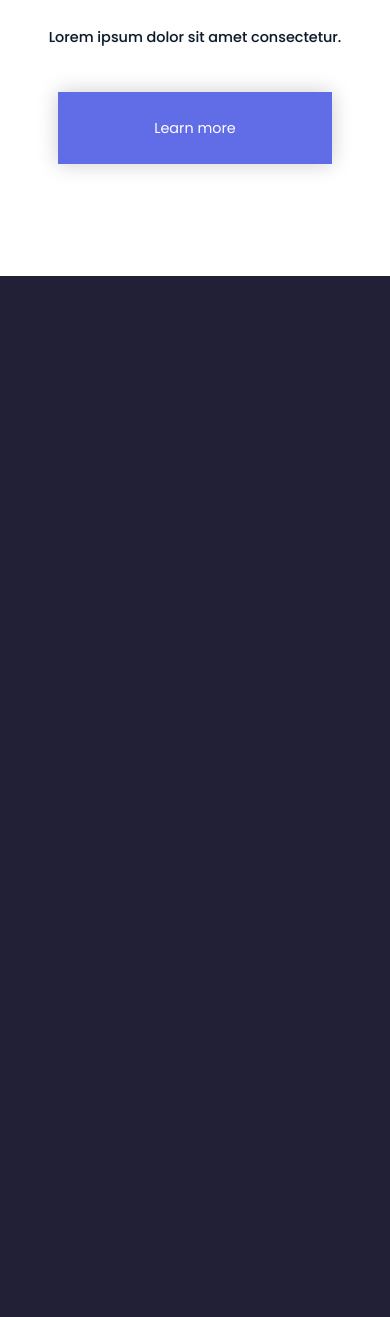
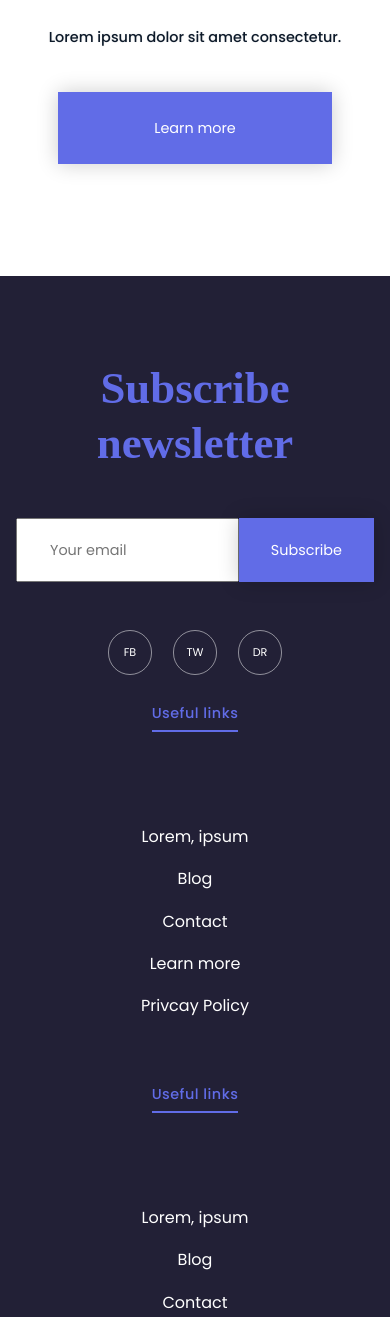
Before and after one commit to damien-hl/travia, a website built with Vite: page index.html in a window 390 px wide. Shown: the part 6643-7960 px from the top of the page. Before the commit the page ends 6919 px from the top, so only its background shows below. Built offline with nearby package versions, Linux system fonts and the light colour scheme; files whose address does not match are found by name; a web font is replaced by a local one.

Commit message:
Created responsive footer

```diff
--- a/assets/scss/base/_base.scss
+++ b/assets/scss/base/_base.scss
@@ -23,7 +23,13 @@ a {
   }
 }
 
-button {
+ul {
+  margin: 0;
+  padding: 0;
+  list-style: none;
+}
+
+button, input[type="button"], input[type="submit"] {
   background-color: $primary;
   border: none;
   box-shadow: 0 0 20px rgba(0,0,0,0.20);
@@ -34,3 +40,15 @@ button {
     outline: none;
   }
 }
+
+.sr-only {
+  position: absolute;
+  width: 1px;
+  height: 1px;
+  padding: 0;
+  margin: -1px;
+  overflow: hidden;
+  clip: rect(0, 0, 0, 0);
+  white-space: nowrap;
+  border: 0;
+}
--- /dev/null
+++ b/assets/scss/components/_footer.scss
@@ -0,0 +1,193 @@
+footer.app-footer {
+  margin: 0 auto;
+  padding: 6rem 1rem;
+  max-width: 1320px;
+  display: flex;
+
+  @media (min-width: 576px) and (max-width: 991.98px) {
+    padding: 4rem 1rem;
+    flex-wrap: wrap;
+  }
+
+  @media (max-width: 575.98px) {
+    padding: 3rem 1rem;
+    flex-wrap: wrap;
+  }
+
+  .contact {
+    margin-right: 4rem;
+    flex: 0 0 50%;
+
+    @media (min-width: 576px) and (max-width: 991.98px) {
+      margin-right: 0;
+      flex: 1 0 100%;
+    }
+
+    @media (max-width: 575.98px) {
+      margin-right: 0;
+      flex: 1 0 100%;
+    }
+
+    h2.title {
+      margin-bottom: 6rem;
+      font-family: $font-family-serif;
+      font-size: 2.8rem;
+      font-weight: 700;
+      line-height: 3.4rem;
+      color: $primary;
+
+      @media (min-width: 576px) and (max-width: 991.98px) {
+        margin-bottom: 4rem;
+      }
+
+      @media (max-width: 575.98px) {
+        margin-bottom: 3rem;
+        text-align: center;
+      }
+    }
+
+    .form {
+      margin-bottom: 3rem;
+      display: flex;
+      height: 5rem;
+
+      @media (max-width: 575.98px) {
+        height: 4rem;
+      }
+
+      input[type="email"] {
+        padding: 1rem 2rem;
+        width: 100%;
+        height: 100%;
+        display: block;
+        flex: 1 0 220px;
+        line-height: 1;
+
+        &:focus {
+          outline: none;
+          box-shadow: 0 0 2px $primary;
+        }
+
+        @media (min-width: 576px) and (max-width: 991.98px) {
+          flex-shrink: 1;
+          flex-grow: 0;
+          flex-basis: 100%;
+        }
+
+        @media (max-width: 575.98px) {
+          padding: 1rem 2rem;
+          flex-shrink: 1;
+          flex-grow: 0;
+          flex-basis: 100%;
+          font-size: 0.9rem;
+        }
+      }
+
+      input[type="submit"] {
+        padding: 1rem 2.5rem;
+        width: 100%;
+        height: 100%;
+        flex: 0 0 120px;
+        display: block;
+        white-space: nowrap;
+        font-size: 1rem;
+        line-height: 1;
+        transition: background-color 200ms ease;
+
+        &:focus {
+          background-color: darken($primary, 2.5);
+        }
+
+        &:hover {
+          background-color: darken($primary, 5);
+        }
+
+        @media (min-width: 576px) and (max-width: 991.98px) {
+          flex-shrink: 1;
+          flex-grow: 0;
+          flex-basis: 0;
+        }
+
+        @media (max-width: 575.98px) {
+          padding: 1rem 2rem;
+          flex-shrink: 1;
+          flex-grow: 0;
+          flex-basis: 0;
+          font-size: 0.9rem;
+        }
+      }
+    }
+
+    .social {
+
+      @media (max-width: 575.98px) {
+        text-align: center;
+      }
+
+      .social-link {
+        margin: 0 1rem;
+        display: inline-flex;
+        justify-content: center;
+        align-items: center;
+        width: 2.8rem;
+        height: 2.8rem;
+        border: 1px solid rgba(255, 255, 255, 0.5);
+        border-radius: 50%;
+        font-size: 0.7rem;
+        text-transform: uppercase;
+        line-height: 1;
+        transition: background-color 500ms ease, border-color 500ms ease;
+
+        &:focus {
+          background-color: darken($primary, 2.5);
+          border-color: $primary;
+        }
+
+        &:hover {
+          background-color: $primary;
+          border-color: $primary;
+        }
+
+        @media (max-width: 575.98px) {
+          margin: 0 0.5rem;
+        }
+      }
+    }
+  }
+
+  .useful-links {
+    padding: 1rem;
+    margin: 0 auto;
+    flex: 0 0 auto;
+
+    @media (min-width: 576px) and (max-width: 991.98px) {
+      flex: 1 0 50%;
+    }
+
+    @media (max-width: 575.98px) {
+      flex: 1 0 100%;
+      text-align: center;
+    }
+
+    .useful-title {
+      padding-bottom: 0.5rem;
+      margin-bottom: 6rem;
+      border-bottom: 2px solid $primary;
+      display: inline-block;
+      font-size: 1rem;
+      font-weight: 500;
+      letter-spacing: 0.5px;
+      color: $primary;
+
+      @media (max-width: 575.98px) {
+        font-size: 0.9rem;
+      }
+    }
+
+    .useful-list {
+      .useful-item {
+        margin-bottom: 1.5rem;
+      }
+    }
+  }
+}
--- a/assets/scss/components/_highlights.scss
+++ b/assets/scss/components/_highlights.scss
@@ -108,9 +108,6 @@ section.highlights {
     }
 
     ul.tags {
-      margin: 0;
-      padding: 0;
-      list-style: none;
       display: flex;
 
       @media (max-width: 575.98px) {
--- a/assets/scss/components/_trips.scss
+++ b/assets/scss/components/_trips.scss
@@ -129,12 +129,9 @@ section.trips {
     }
 
     ul.trips-list {
-      margin: 0;
-      padding: 0;
       display: flex;
       justify-content: space-between;
       flex-wrap: wrap;
-      list-style: none;
 
       .trip {
         margin: 1rem;
--- a/assets/scss/main.scss
+++ b/assets/scss/main.scss
@@ -10,3 +10,4 @@
 @import "components/world";
 @import "components/trips";
 @import "components/choice";
+@import "components/footer";
--- a/index.html
+++ b/index.html
@@ -207,7 +207,61 @@
 
     </main> <!-- /main -->
 
-    <footer class="app-footer"></footer> <!-- /footer -->
+    <footer class="app-footer">
+      <div class="contact">
+        <h2 class="title">Subscribe newsletter</h2>
+        <form class="form">
+          <label for="email"><span class="sr-only">Your email</span></label>
+          <input type="email" name="email" id="email" placeholder="Your email">
+          <input type="submit" value="Subscribe">
+        </form>
+        <div class="social">
+          <a href="/" class="social-link">fb</a>
+          <a href="/" class="social-link">tw</a>
+          <a href="/" class="social-link">dr</a>
+        </div>
+      </div>
+      <div class="useful-links">
+        <h3 class="useful-title">Useful links</h3>
+        <ul class="useful-list">
+          <li class="useful-item">
+            <a href="#" class="useful-link">Lorem, ipsum</a>
+          </li>
+          <li class="useful-item">
+            <a href="#" class="useful-link">Blog</a>
+          </li>
+          <li class="useful-item">
+            <a href="#" class="useful-link">Contact</a>
+          </li>
+          <li class="useful-item">
+            <a href="#" class="useful-link">Learn more</a>
+          </li>
+          <li class="useful-item">
+            <a href="#" class="useful-link">Privcay Policy</a>
+          </li>
+        </ul>
+      </div>
+      <div class="useful-links">
+        <h3 class="useful-title">Useful links</h3>
+        <ul class="useful-list">
+          <li class="useful-item">
+            <a href="#" class="useful-link">Lorem, ipsum</a>
+          </li>
+          <li class="useful-item">
+            <a href="#" class="useful-link">Blog</a>
+          </li>
+          <li class="useful-item">
+            <a href="#" class="useful-link">Contact</a>
+          </li>
+          <li class="useful-item">
+            <a href="#" class="useful-link">Learn more</a>
+          </li>
+          <li class="useful-item">
+            <a href="#" class="useful-link">Privcay Policy</a>
+          </li>
+        </ul>
+      </div>
+    </footer> <!-- /footer -->
 
     <div id="modal-video" role="dialog" aria-labelledby="Video modal" aria-hidden="true" class="modal-video">
       <video controls role="document" class="video">
```
Also changed, not shown: README.md, assets/docs/attachment.jpg (added).
